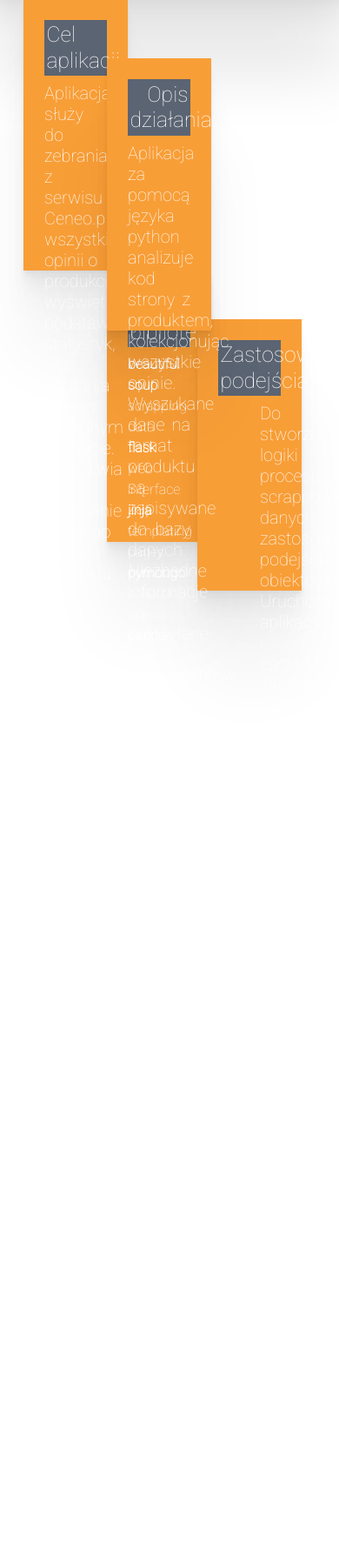
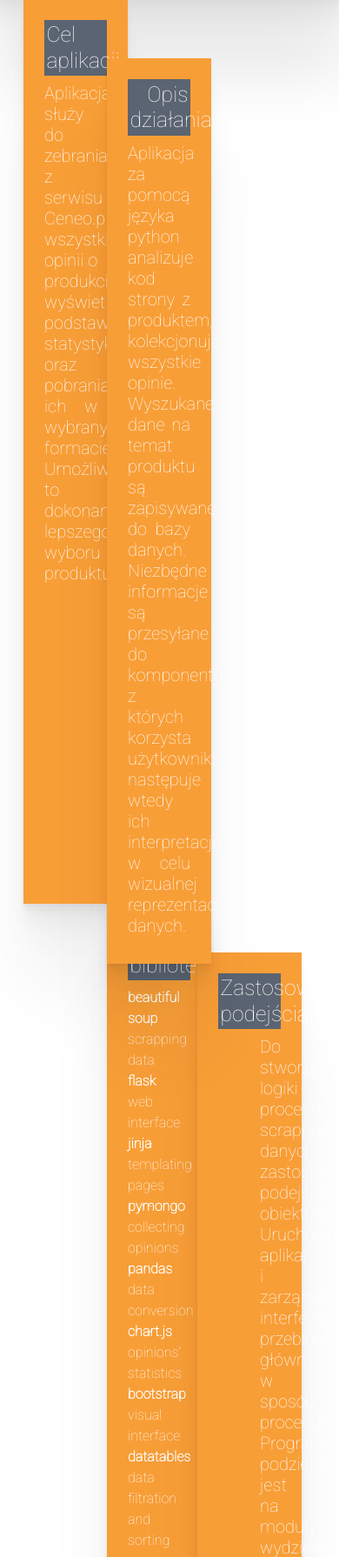
Before and after one commit to cieslakamil/web-scrapper, a Flask app: page / in a window 390 px wide; the page is wider, and only the part inside the window is pictured. Shown: the part 93-1883 px from the top of that part at 87% size. Before the commit the page ends 816 px from the top of that part, so only its background shows below. Run offline with Flask 2, Linux system fonts and the light colour scheme; some libraries are stand-ins or nearby versions.

Commit message:
homepages responsive hotfix

```diff
--- a/static/css/index.css
+++ b/static/css/index.css
@@ -25,7 +25,7 @@
     width: 100px;
     background-color: var(--lighter-orange);
     color: white;
-    height: 37vh;
+    min-height: 37vh;
     padding: 1.5em;
     display: flex;
     flex-direction: column;
```
